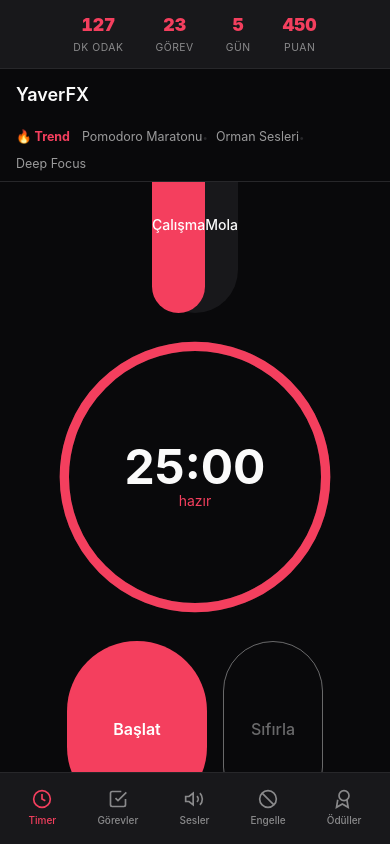
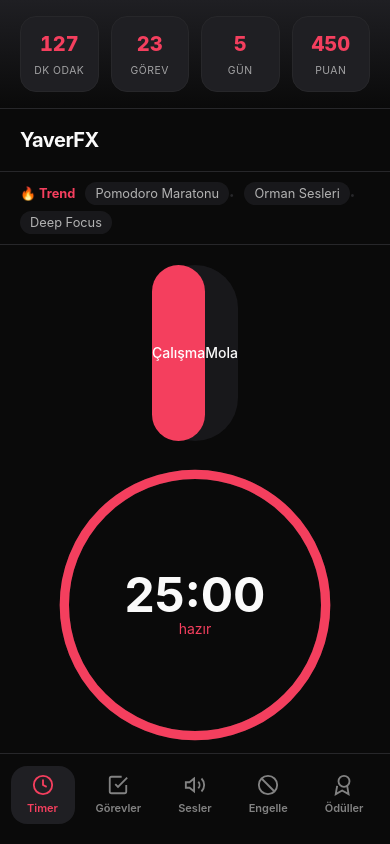
Before and after one commit to Erxpria1/YaverFX, a Next.js app: page / in a window 390 px wide. Built offline with nearby package versions, Linux system fonts and the light colour scheme.

Commit message:
v2: Modern tasarım güncellemesi - mobil odaklı UI refresh

```diff
--- a/app/globals.css
+++ b/app/globals.css
@@ -1,51 +1,75 @@
 @import "tailwindcss";
 
 :root {
-  --theme-bg: #09090b;
+  --theme-bg: #0a0a0a;
   --theme-text: #fafafa;
   --theme-accent: #f43f5e;
+  --theme-accent-light: #fb7185;
   --theme-secondary: #18181b;
   --theme-border: #27272a;
+  --theme-surface: #1f1f23;
+  --theme-success: #22c55e;
+  --theme-warning: #f59e0b;
 }
 
 [data-theme="modern"] {
-  --theme-bg: #09090b;
+  --theme-bg: #0a0a0a;
   --theme-text: #fafafa;
   --theme-accent: #f43f5e;
+  --theme-accent-light: #fb7185;
   --theme-secondary: #18181b;
   --theme-border: #27272a;
+  --theme-surface: #1f1f23;
+  --theme-success: #22c55e;
+  --theme-warning: #f59e0b;
 }
 
 [data-theme="cyber"] {
   --theme-bg: #050510;
   --theme-text: #a5f3fc;
   --theme-accent: #00f0ff;
+  --theme-accent-light: #67e8f9;
   --theme-secondary: #0a0a1a;
   --theme-border: #1a1a3a;
+  --theme-surface: #0f0f2a;
+  --theme-success: #22d3ee;
+  --theme-warning: #fbbf24;
 }
 
 [data-theme="hacker"] {
   --theme-bg: #000000;
   --theme-text: #00ff00;
   --theme-accent: #00ff00;
+  --theme-accent-light: #4ade80;
   --theme-secondary: #001a00;
   --theme-border: #003300;
+  --theme-surface: #002200;
+  --theme-success: #00ff00;
+  --theme-warning: #ffff00;
 }
 
 [data-theme="game"] {
   --theme-bg: #0f0f1a;
   --theme-text: #ffffff;
   --theme-accent: #ff6b35;
+  --theme-accent-light: #ff8c5a;
   --theme-secondary: #1a1a2e;
   --theme-border: #2a2a4a;
+  --theme-surface: #252540;
+  --theme-success: #4ade80;
+  --theme-warning: #fbbf24;
 }
 
 [data-theme="minimal"] {
   --theme-bg: #ffffff;
   --theme-text: #111111;
   --theme-accent: #2563eb;
+  --theme-accent-light: #3b82f6;
   --theme-secondary: #f5f5f5;
   --theme-border: #e5e5e5;
+  --theme-surface: #fafafa;
+  --theme-success: #16a34a;
+  --theme-warning: #d97706;
 }
 
 * {
@@ -72,9 +96,8 @@ body {
   -webkit-overflow-scrolling: touch;
 }
 
-/* iOS Safari PWA fullscreen container */
+/* App Container */
 .app-container {
-  /* Dynamic viewport height - iOS Safari'de çalışır */
   height: 100dvh;
   height: -webkit-fill-available;
   height: 100vh;
@@ -82,20 +105,25 @@ body {
   flex-direction: column;
   background-color: var(--theme-bg);
   overflow: hidden;
-  /* iOS'ta bounce scroll engelle */
   overscroll-behavior: none;
 }
 
-/* Header */
+/* Header - v2 */
 .app-header {
   display: flex;
   align-items: center;
   justify-content: space-between;
-  padding: 12px 16px;
-  /* Safe area - çentikten kaçınma */
-  padding-top: max(12px, env(safe-area-inset-top, 0px));
+  padding: 16px 20px;
+  padding-top: max(16px, env(safe-area-inset-top, 0px));
   background-color: var(--theme-bg);
   flex-shrink: 0;
+  border-bottom: 1px solid var(--theme-border);
+}
+
+.app-header h1 {
+  font-size: 20px;
+  font-weight: 700;
+  letter-spacing: -0.5px;
 }
 
 /* Main content */
@@ -105,124 +133,79 @@ body {
   overflow-x: hidden;
   -webkit-overflow-scrolling: touch;
   display: flex;
-  align-items: center;
-  justify-content: center;
-  padding: 16px;
-  padding-bottom: max(16px, env(safe-area-inset-bottom, 0px));
-  /* iOS bounce engelle */
+  flex-direction: column;
+  padding: 20px 16px;
+  padding-bottom: max(20px, env(safe-area-inset-bottom, 0px));
   overscroll-behavior: none;
 }
 
-/* Navigation */
+/* Navigation - v2 */
 .app-nav {
   display: flex;
   justify-content: space-around;
   align-items: center;
-  padding: 8px 8px;
-  /* Safe area - home indicator'dan kaçınma */
-  padding-bottom: max(8px, env(safe-area-inset-bottom, 0px));
-  background-color: var(--theme-secondary);
+  padding: 12px 8px 20px;
+  padding-bottom: max(20px, env(safe-area-inset-bottom, 0px));
+  background-color: var(--theme-bg);
   border-top: 1px solid var(--theme-border);
   flex-shrink: 0;
 }
 
-/* Navigation buttons */
 .nav-btn {
   display: flex;
   flex-direction: column;
   align-items: center;
   justify-content: center;
-  padding: 8px 12px;
-  min-height: 44px;
-  min-width: 44px;
+  padding: 8px 16px;
+  min-height: 56px;
+  min-width: 64px;
   background: transparent;
   border: none;
   cursor: pointer;
   color: var(--theme-text);
   opacity: 0.5;
-  transition: opacity 0.2s ease;
+  transition: all 0.2s ease;
+  border-radius: 16px;
 }
 
 .nav-btn.active {
   opacity: 1;
   color: var(--theme-accent);
+  background: var(--theme-surface);
 }
 
 .nav-icon {
-  font-size: 20px;
+  font-size: 22px;
   margin-bottom: 4px;
 }
 
 .nav-label {
-  font-size: 10px;
-  font-weight: 500;
+  font-size: 11px;
+  font-weight: 600;
 }
 
-/* iOS Safari specific */
-@supports (-webkit-touch-callout: none) {
-  .app-container {
-    height: -webkit-fill-available;
-  }
-
-  /* iOS Safari'de input zoom engelle */
-  input, textarea, select {
-    font-size: 16px !important;
-  }
-
-  /* iOS Safari'de 300ms tıklama gecikmesini kaldır */
-  button, a, [role="button"] {
-    touch-action: manipulation;
-  }
-
-  /* iOS Safari'de seçimi engelle (native app hissi) */
-  .nav-btn, button {
-    -webkit-user-select: none;
-    user-select: none;
-    -webkit-touch-callout: none;
-  }
-
-  /* iOS Safari PWA'da momentum scroll */
-  .app-main {
-    -webkit-overflow-scrolling: touch;
-  }
-}
-
-/* Android Chrome için 100dvh */
-@supports (height: 100dvh) {
-  .app-container {
-    height: 100dvh;
-  }
-}
-
-/* Landscape mode'da düzeltme */
-@media (orientation: landscape) and (max-height: 500px) {
-  .app-header {
-    padding: 8px 16px;
-  }
-
-  .app-nav {
-    padding: 4px 8px;
-    padding-bottom: max(4px, env(safe-area-inset-bottom, 0px));
-  }
-}
-
-/* Stats Bar */
+/* Stats Bar - v2 */
 .stats-bar {
   display: flex;
-  justify-content: center;
-  gap: 32px;
-  padding: 12px 16px;
+  justify-content: space-between;
+  gap: 12px;
+  padding: 16px 20px;
+  background: linear-gradient(180deg, var(--theme-surface) 0%, var(--theme-bg) 100%);
   border-bottom: 1px solid var(--theme-border);
-  background: var(--theme-secondary);
 }
 
 .stat-item {
+  flex: 1;
   text-align: center;
+  padding: 12px 8px;
+  background: var(--theme-surface);
+  border-radius: 16px;
+  border: 1px solid var(--theme-border);
 }
 
 .stat-value {
-  font-size: 1.1rem;
-  font-weight: 900;
+  font-size: 1.25rem;
+  font-weight: 800;
   color: var(--theme-accent);
   font-variant-numeric: tabular-nums;
 }
@@ -230,38 +213,19 @@ body {
 .stat-label {
   font-size: 0.65rem;
   color: var(--theme-text);
-  opacity: 0.5;
+  opacity: 0.6;
   text-transform: uppercase;
   letter-spacing: 0.5px;
-  margin-top: 2px;
+  margin-top: 4px;
 }
 
-/* Premium Badge */
-.premium-badge {
-  background: linear-gradient(135deg, var(--theme-accent), #ff6b35);
-  color: #fff;
-  padding: 6px 14px;
-  border-radius: 20px;
-  font-weight: 700;
-  font-size: 0.75rem;
-  cursor: pointer;
-  letter-spacing: 0.5px;
-  border: none;
-  transition: transform 0.2s, box-shadow 0.2s;
-}
-
-.premium-badge:hover {
-  transform: scale(1.05);
-  box-shadow: 0 4px 12px rgba(244, 63, 94, 0.4);
-}
-
-/* Trending Bar */
+/* Trending Bar - v2 */
 .trending-bar {
   display: flex;
   align-items: center;
-  gap: 8px;
-  padding: 8px 16px;
-  font-size: 0.78rem;
+  gap: 10px;
+  padding: 12px 20px;
+  font-size: 0.8rem;
   flex-wrap: wrap;
   background: var(--theme-bg);
   border-bottom: 1px solid var(--theme-border);
@@ -270,20 +234,23 @@ body {
 .trending-label {
   color: var(--theme-accent);
   font-weight: 700;
-  margin-right: 4px;
 }
 
 .trending-item {
   color: var(--theme-text);
-  opacity: 0.6;
+  opacity: 0.7;
   text-decoration: none;
-  transition: opacity 0.2s;
+  transition: all 0.2s;
   cursor: pointer;
+  padding: 4px 10px;
+  background: var(--theme-surface);
+  border-radius: 12px;
 }
 
 .trending-item:hover {
   opacity: 1;
-  color: var(--theme-accent);
+  background: var(--theme-accent);
+  color: #fff;
 }
 
 .trending-sep {
@@ -291,15 +258,325 @@ body {
   font-size: 0.6rem;
 }
 
-/* Locked feature overlay */
-.locked-overlay {
-  position: relative;
+/* Card Component - v2 */
+.card {
+  background: var(--theme-surface);
+  border: 1px solid var(--theme-border);
+  border-radius: 20px;
+  padding: 20px;
+  margin-bottom: 16px;
 }
 
-.locked-overlay::after {
-  content: "🔒";
+.card-header {
+  display: flex;
+  align-items: center;
+  justify-content: space-between;
+  margin-bottom: 16px;
+}
+
+.card-title {
+  font-size: 1rem;
+  font-weight: 700;
+}
+
+/* Timer Ring - v2 */
+.timer-container {
+  display: flex;
+  flex-direction: column;
+  align-items: center;
+  gap: 24px;
+  width: 100%;
+}
+
+.timer-ring {
+  position: relative;
+  width: 260px;
+  height: 260px;
+}
+
+.timer-ring svg {
+  width: 100%;
+  height: 100%;
+  transform: rotate(-90deg);
+}
+
+.timer-display {
   position: absolute;
-  top: 8px;
-  right: 8px;
+  inset: 0;
+  display: flex;
+  flex-direction: column;
+  align-items: center;
+  justify-content: center;
+}
+
+.timer-time {
+  font-size: 3.5rem;
+  font-weight: 800;
+  letter-spacing: -2px;
+  font-variant-numeric: tabular-nums;
+}
+
+.timer-status {
+  font-size: 0.875rem;
+  font-weight: 600;
+  margin-top: 4px;
+  text-transform: uppercase;
+  letter-spacing: 1px;
+}
+
+/* Mode Switcher - v2 */
+.mode-switch {
+  display: flex;
+  background: var(--theme-surface);
+  border-radius: 16px;
+  padding: 4px;
+  gap: 4px;
+}
+
+.mode-btn {
+  padding: 12px 24px;
+  border-radius: 12px;
+  border: none;
+  font-size: 0.875rem;
+  font-weight: 600;
+  cursor: pointer;
+  transition: all 0.2s;
+  background: transparent;
+  color: var(--theme-text);
+}
+
+.mode-btn.active {
+  background: var(--theme-accent);
+  color: #fff;
+  box-shadow: 0 4px 12px rgba(244, 63, 94, 0.4);
+}
+
+/* Controls - v2 */
+.controls {
+  display: flex;
+  gap: 12px;
+  width: 100%;
+  max-width: 320px;
+}
+
+.control-btn {
+  flex: 1;
+  padding: 16px 24px;
+  border-radius: 16px;
+  font-size: 1rem;
+  font-weight: 700;
+  cursor: pointer;
+  transition: all 0.2s;
+  border: none;
+  -webkit-tap-highlight-color: transparent;
+}
+
+.control-btn:active {
+  transform: scale(0.96);
+}
+
+.control-btn.primary {
+  background: var(--theme-accent);
+  color: #fff;
+  box-shadow: 0 4px 20px rgba(244, 63, 94, 0.5);
+}
+
+.control-btn.secondary {
+  background: var(--theme-surface);
+  color: var(--theme-text);
+  border: 1px solid var(--theme-border);
+}
+
+/* Task List - v2 */
+.task-item {
+  display: flex;
+  align-items: center;
+  gap: 12px;
+  padding: 16px;
+  background: var(--theme-surface);
+  border-radius: 16px;
+  margin-bottom: 10px;
+  border: 1px solid var(--theme-border);
+  transition: all 0.2s;
+}
+
+.task-item.completed {
+  opacity: 0.5;
+}
+
+.task-checkbox {
+  width: 24px;
+  height: 24px;
+  border-radius: 8px;
+  border: 2px solid var(--theme-border);
+  display: flex;
+  align-items: center;
+  justify-content: center;
+  cursor: pointer;
+  transition: all 0.2s;
+  flex-shrink: 0;
+}
+
+.task-checkbox.checked {
+  background: var(--theme-accent);
+  border-color: var(--theme-accent);
+}
+
+.task-text {
+  flex: 1;
+  font-size: 0.95rem;
+  font-weight: 500;
+}
+
+.task-text.completed {
+  text-decoration: line-through;
+}
+
+/* Input - v2 */
+.input {
+  width: 100%;
+  padding: 16px 20px;
+  background: var(--theme-surface);
+  border: 1px solid var(--theme-border);
+  border-radius: 16px;
+  color: var(--theme-text);
+  font-size: 1rem;
+  outline: none;
+  transition: all 0.2s;
+  -webkit-tap-highlight-color: transparent;
+}
+
+.input:focus {
+  border-color: var(--theme-accent);
+  box-shadow: 0 0 0 3px rgba(244, 63, 94, 0.2);
+}
+
+.input::placeholder {
+  color: var(--theme-text);
+  opacity: 0.4;
+}
+
+/* Button - v2 */
+.btn {
+  padding: 14px 24px;
+  border-radius: 14px;
+  font-size: 0.95rem;
+  font-weight: 600;
+  cursor: pointer;
+  transition: all 0.2s;
+  border: none;
+  -webkit-tap-highlight-color: transparent;
+}
+
+.btn:active {
+  transform: scale(0.98);
+}
+
+.btn-primary {
+  background: var(--theme-accent);
+  color: #fff;
+}
+
+.btn-secondary {
+  background: var(--theme-surface);
+  color: var(--theme-text);
+  border: 1px solid var(--theme-border);
+}
+
+/* Notification Badge */
+.notification-badge {
+  position: absolute;
+  top: 2px;
+  right: 2px;
+  width: 8px;
+  height: 8px;
+  background: var(--theme-accent);
+  border-radius: 50%;
+  animation: pulse 2s infinite;
+}
+
+@keyframes pulse {
+  0%, 100% { opacity: 1; transform: scale(1); }
+  50% { opacity: 0.7; transform: scale(1.2); }
+}
+
+/* Toast Notification */
+.toast {
+  position: fixed;
+  bottom: 100px;
+  left: 50%;
+  transform: translateX(-50%);
+  background: var(--theme-surface);
+  color: var(--theme-text);
+  padding: 14px 24px;
+  border-radius: 16px;
   font-size: 0.9rem;
+  font-weight: 600;
+  border: 1px solid var(--theme-border);
+  box-shadow: 0 8px 32px rgba(0, 0, 0, 0.4);
+  z-index: 1000;
+  animation: slideUp 0.3s ease;
 }
+
+@keyframes slideUp {
+  from { opacity: 0; transform: translateX(-50%) translateY(20px); }
+  to { opacity: 1; transform: translateX(-50%) translateY(0); }
+}
+
+/* iOS Safe Area */
+@supports (-webkit-touch-callout: none) {
+  .app-container {
+    height: -webkit-fill-available;
+  }
+
+  input, textarea, select {
+    font-size: 16px !important;
+  }
+
+  button, a, [role="button"] {
+    touch-action: manipulation;
+  }
+
+  .nav-btn, button {
+    -webkit-user-select: none;
+    user-select: none;
+    -webkit-touch-callout: none;
+  }
+}
+
+@supports (height: 100dvh) {
+  .app-container {
+    height: 100dvh;
+  }
+}
+
+@media (orientation: landscape) and (max-height: 500px) {
+  .app-header {
+    padding: 8px 16px;
+  }
+
+  .app-nav {
+    padding: 4px 8px;
+    padding-bottom: max(8px, env(safe-area-inset-bottom, 0px));
+  }
+}
+
+/* Scrollbar Styling */
+.app-main::-webkit-scrollbar {
+  width: 4px;
+}
+
+.app-main::-webkit-scrollbar-track {
+  background: transparent;
+}
+
+.app-main::-webkit-scrollbar-thumb {
+  background: var(--theme-border);
+  border-radius: 2px;
+}
+
+/* Selection */
+::selection {
+  background: var(--theme-accent);
+  color: #fff;
+}
--- a/app/page.tsx
+++ b/app/page.tsx
@@ -6,11 +6,10 @@ import TaskList from "./components/TaskList";
 import AmbientSounds from "./components/AmbientSounds";
 import SiteBlocker from "./components/SiteBlocker";
 import RewardSystem from "./components/RewardSystem";
-import ThemeSelector from "./components/ThemeSelector";
 
 type Page = "timer" | "tasks" | "sounds" | "blocker" | "rewards";
 
-// Stats data (can be connected to real data later)
+// Stats - these would connect to actual data
 const STATS = {
   focusTime: 127,
   tasksDone: 23,
@@ -18,7 +17,7 @@ const STATS = {
   points: 450,
 };
 
-// Trending items
+// Trending
 const TRENDING_ITEMS = [
   { id: "pomodoro", label: "Pomodoro Maratonu", onClick: () => {} },
   { id: "nature", label: "Orman Sesleri", onClick: () => {} },
@@ -26,41 +25,41 @@ const TRENDING_ITEMS = [
 ];
 
 const TimerIcon = () => (
-  <svg width="20" height="20" viewBox="0 0 24 24" fill="none" stroke="currentColor" strokeWidth="2">
+  <svg width="22" height="22" viewBox="0 0 24 24" fill="none" stroke="currentColor" strokeWidth="2">
     <circle cx="12" cy="12" r="10"/>
     <polyline points="12 6 12 12 16 14"/>
   </svg>
 );
 
 const TasksIcon = () => (
-  <svg width="20" height="20" viewBox="0 0 24 24" fill="none" stroke="currentColor" strokeWidth="2">
+  <svg width="22" height="22" viewBox="0 0 24 24" fill="none" stroke="currentColor" strokeWidth="2">
     <path d="M9 11l3 3L22 4"/>
     <path d="M21 12v7a2 2 0 0 1-2 2H5a2 2 0 0 1-2-2V5a2 2 0 0 1 2-2h11"/>
   </svg>
 );
 
 const SoundsIcon = () => (
-  <svg width="20" height="20" viewBox="0 0 24 24" fill="none" stroke="currentColor" strokeWidth="2">
+  <svg width="22" height="22" viewBox="0 0 24 24" fill="none" stroke="currentColor" strokeWidth="2">
     <path d="M11 5L6 9H2v6h4l5 4V5z"/>
     <path d="M19.07 4.93a10 10 0 0 1 0 14.14M15.54 8.46a5 5 0 0 1 0 7.07"/>
   </svg>
 );
 
 const BlockerIcon = () => (
-  <svg width="20" height="20" viewBox="0 0 24 24" fill="none" stroke="currentColor" strokeWidth="2">
+  <svg width="22" height="22" viewBox="0 0 24 24" fill="none" stroke="currentColor" strokeWidth="2">
     <circle cx="12" cy="12" r="10"/>
     <path d="M4.93 4.93l14.14 14.14"/>
   </svg>
 );
 
 const RewardsIcon = () => (
-  <svg width="20" height="20" viewBox="0 0 24 24" fill="none" stroke="currentColor" strokeWidth="2">
+  <svg width="22" height="22" viewBox="0 0 24 24" fill="none" stroke="currentColor" strokeWidth="2">
     <circle cx="12" cy="8" r="6"/>
     <path d="M15.477 12.89L17 22l-7-4-7 4l1.523-9.11"/>
   </svg>
 );
 
-const NAV_ITEMS: { id: Page; label: string; icon: React.ReactNode }[] = [
+const NAV_ITEMS = [
   { id: "timer", label: "Timer", icon: <TimerIcon /> },
   { id: "tasks", label: "Görevler", icon: <TasksIcon /> },
   { id: "sounds", label: "Sesler", icon: <SoundsIcon /> },
@@ -72,9 +71,8 @@ export default function Home() {
   const [currentPage, setCurrentPage] = useState<Page>("timer");
   const [stats, setStats] = useState(STATS);
 
-  // Update stats from localStorage or state
+  // Load saved stats
   useEffect(() => {
-    // Could connect to actual data sources here
     const stored = localStorage.getItem("yaverfx-stats");
     if (stored) {
       try {
@@ -93,8 +91,6 @@ export default function Home() {
       default: return <PomodoroTimer />;
     }
   };
-
-  const text = "var(--theme-text)";
 
   return (
     <div className="app-container">
@@ -120,12 +116,10 @@ export default function Home() {
 
       {/* Header */}
       <header className="app-header">
-        <h1 style={{ fontSize: "18px", fontWeight: "600", color: text }}>
-          YaverFX
-        </h1>
+        <h1>YaverFX</h1>
       </header>
 
-      {/* Trending Bar */}
+      {/* Trending */}
       <div className="trending-bar">
         <span className="trending-label">🔥 Trend</span>
         {TRENDING_ITEMS.map((item, i) => (
@@ -136,15 +130,17 @@ export default function Home() {
         ))}
       </div>
 
+      {/* Main Content */}
       <main className="app-main">
         {renderPage()}
       </main>
 
+      {/* Navigation */}
       <nav className="app-nav">
         {NAV_ITEMS.map((item) => (
           <button
             key={item.id}
-            onClick={() => setCurrentPage(item.id)}
+            onClick={() => setCurrentPage(item.id as Page)}
             className={`nav-btn ${currentPage === item.id ? "active" : ""}`}
           >
             <span className="nav-icon">{item.icon}</span>
```
